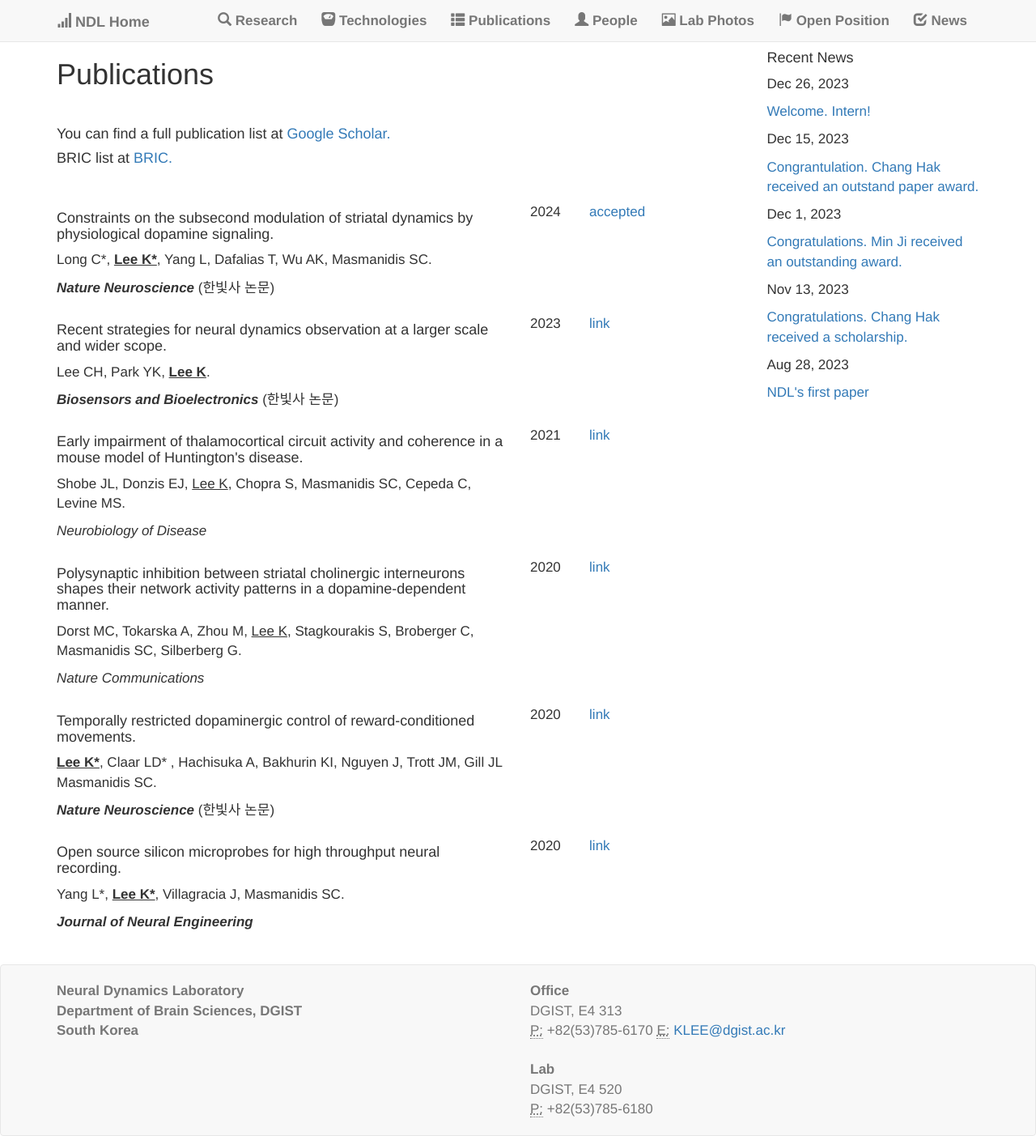
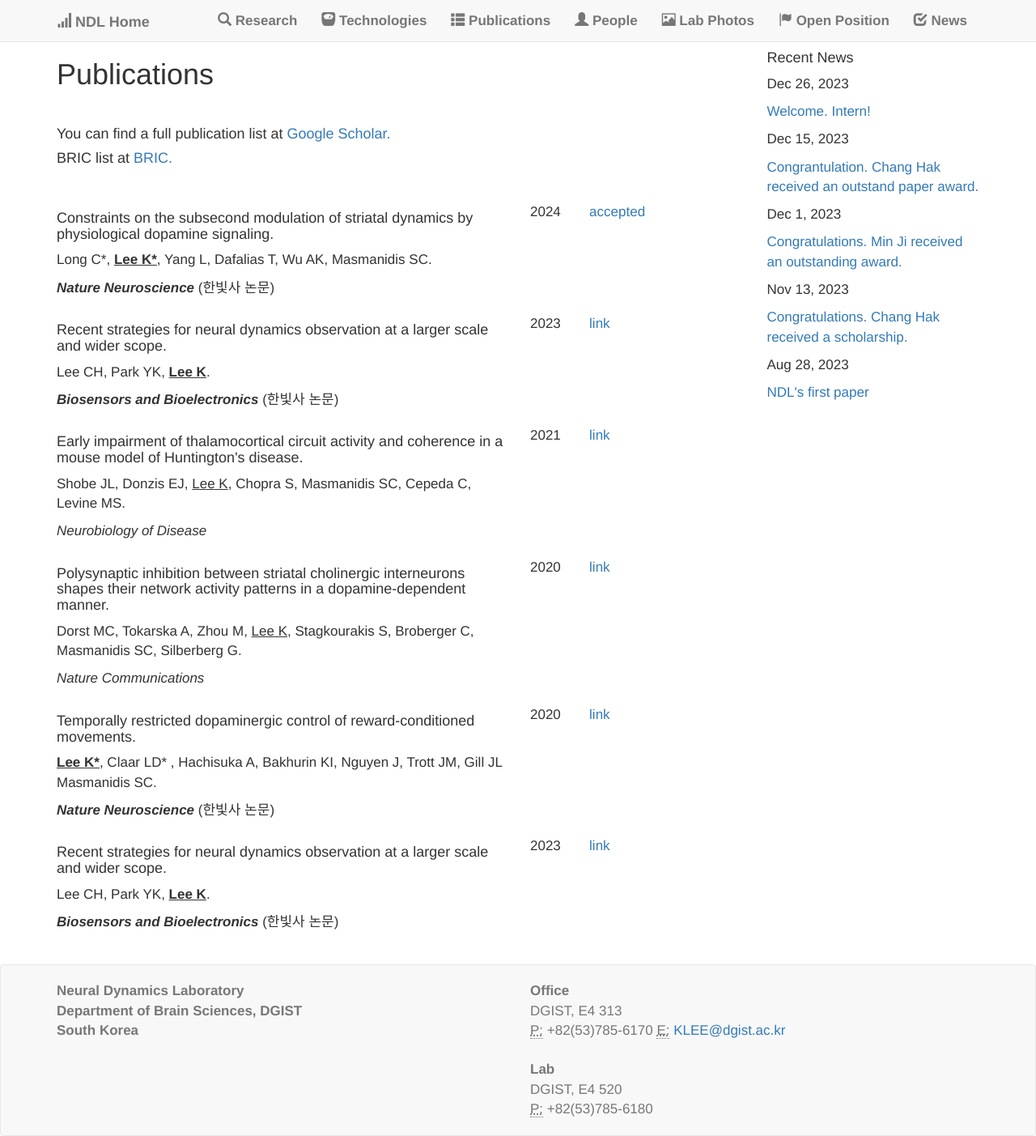
Before and after one commit to kleelab/kleelab.github.io, a Jekyll site: the page built from publications.html, in a window 1280 px wide. Shown: the whole page at 81% size. Built offline with Jekyll 4.4.1, drawn with Linux system fonts in a browser that asks for light colours; nearby versions of some CDN libraries; a style sheet for code colours, icons or effects is not loaded.

Commit message:
Update publications.yml

```diff
--- a/_data/publications.yml
+++ b/_data/publications.yml
@@ -45,11 +45,11 @@
     name: link
     url: https://www.nature.com/articles/s41593-019-0567-0
 
-- title: Open source silicon microprobes for high throughput neural recording.
-  author: Yang L*, <b><u>Lee K*</u></b>, Villagracia J, Masmanidis SC.
-  where: <b><I>Journal of Neural Engineering</I></b>
+- title: Recent strategies for neural dynamics observation at a larger scale and wider scope.
+  author: Lee CH, Park YK, <b><u>Lee K</u></b>.
+  where: <b><I>Biosensors and Bioelectronics</I></b> (한빛사 논문)
   image:
-  year: 2020
+  year: 2023
   repo:
     name: link
-    url: https://iopscience.iop.org/article/10.1088/1741-2552/ab581a
+    url: https://www.sciencedirect.com/science/article/pii/S0956566323005808?via%3Dihub
```
